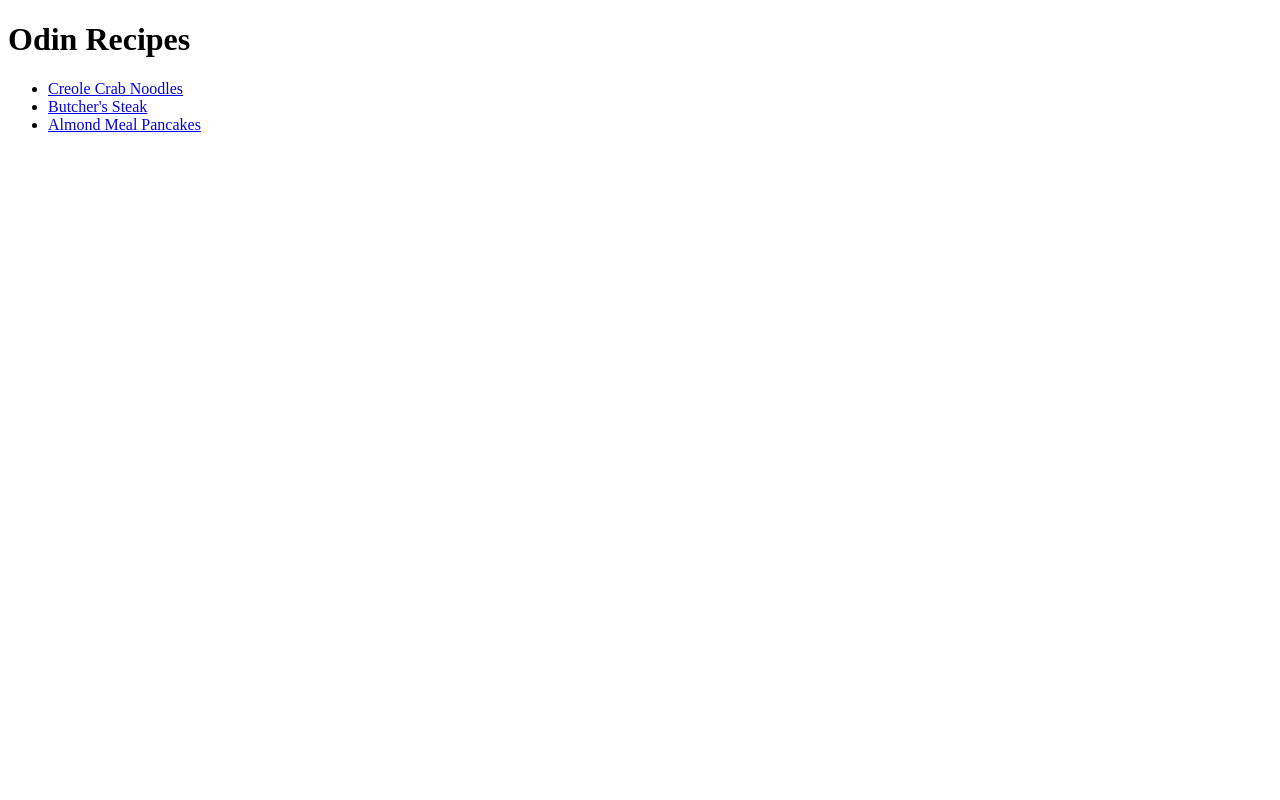
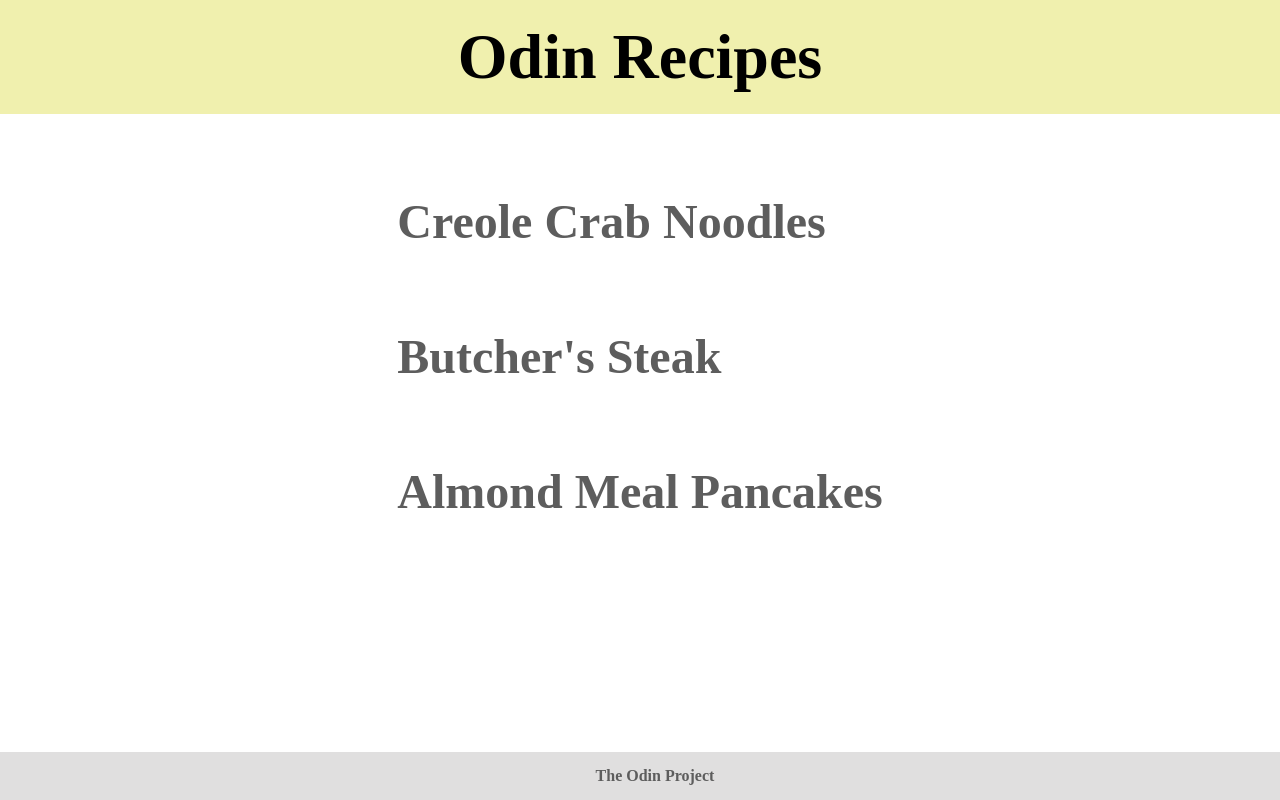
Before and after one commit to Viteail/odin-recipes, a plain HTML site: page index.html in a window 1280 px wide. Drawn offline with Linux system fonts and the light colour scheme.

Commit message:
Edit index.html

```diff
--- a/index.html
+++ b/index.html
@@ -5,13 +5,21 @@
     <meta http-equiv="X-UA-Compatible" content="IE=edge">
     <meta name="viewport" content="width=device-width, initial-scale=1.0">
     <title>Recipes</title>
+    <link rel="stylesheet" href="styles.css">
 </head>
 <body>
+    <div class="header">
     <h1>Odin Recipes</h1>
+</div>
+<div class="content">
     <ul>
         <li><a href="recipes/Noodles.html">Creole Crab Noodles</a></li>
         <li><a href="recipes/Steak.html">Butcher's Steak</a></li>
         <li><a href="recipes/Pancake.html">Almond Meal Pancakes</a></li>
     </ul>
+</div>
+<div class="footer">
+    <a href="https://www.theodinproject.com/paths/foundations/courses/foundations/lessons/recipes">The Odin Project</a>
+</div>
 </body>
 </html>
--- /dev/null
+++ b/styles.css
@@ -0,0 +1,57 @@
+*, *::after, *::after {
+    padding:0;
+    margin:0;
+}
+
+:root {
+    --header: rgb(240, 240, 174);
+    --footer: rgb(224, 223, 223);
+}
+
+body {
+    margin: 0;
+    min-height: 100vh;
+}
+
+.header {
+    display: flex;
+    align-items: center;
+    justify-content: center;
+    background: var(--header);
+    font-size: 2rem;
+    padding: 20px
+}
+
+.content {
+    display: flex;
+    align-items: center;
+    justify-content: center;
+    margin: 5rem;
+    font-size: 3rem;
+}
+
+ul {
+    list-style-type: none;
+}
+
+li {
+    margin-bottom: 5rem;
+}
+
+a {
+    text-decoration: none;
+    color: rgb(93, 93, 93);
+    font-weight: 900;
+}
+
+.footer {
+    display: flex;
+    align-items: center;
+    justify-content: center;
+    position: fixed;
+    left: 0;
+    bottom: 0;
+    width: 100%;
+    padding: 15px;
+    background-color: var(--footer);
+}
```
